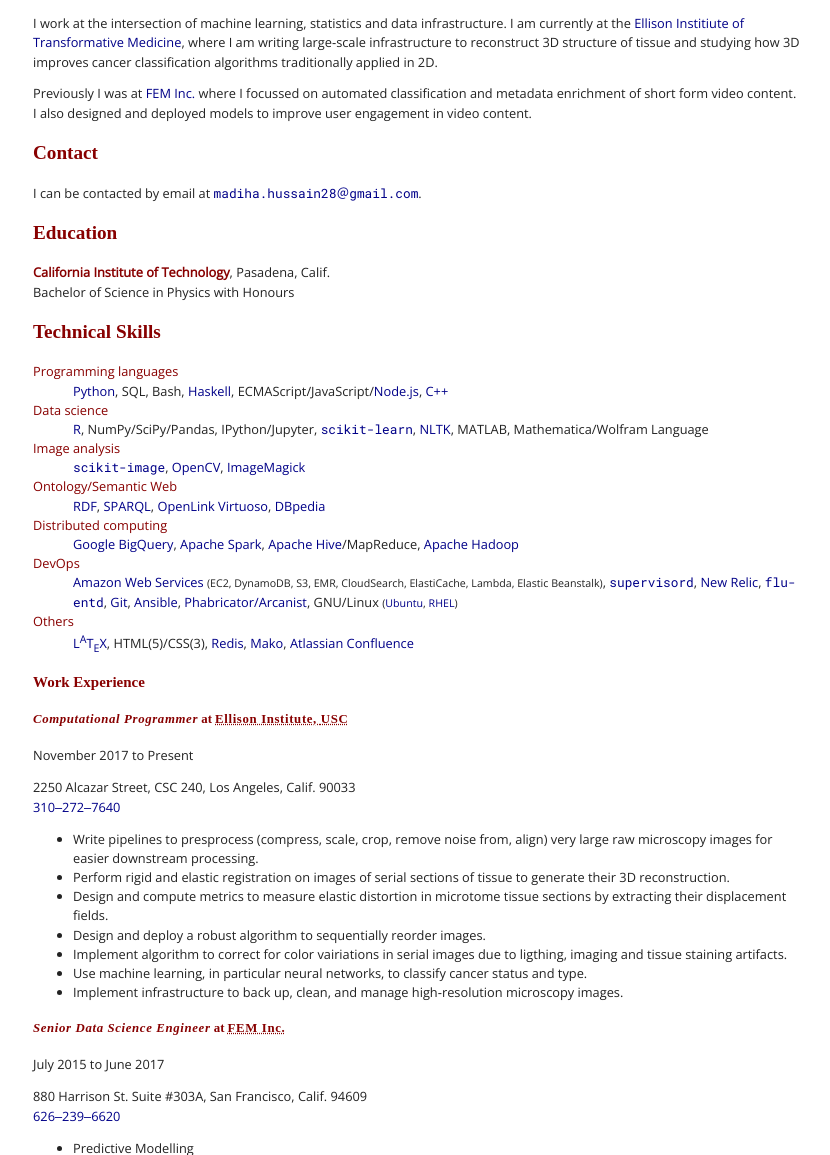
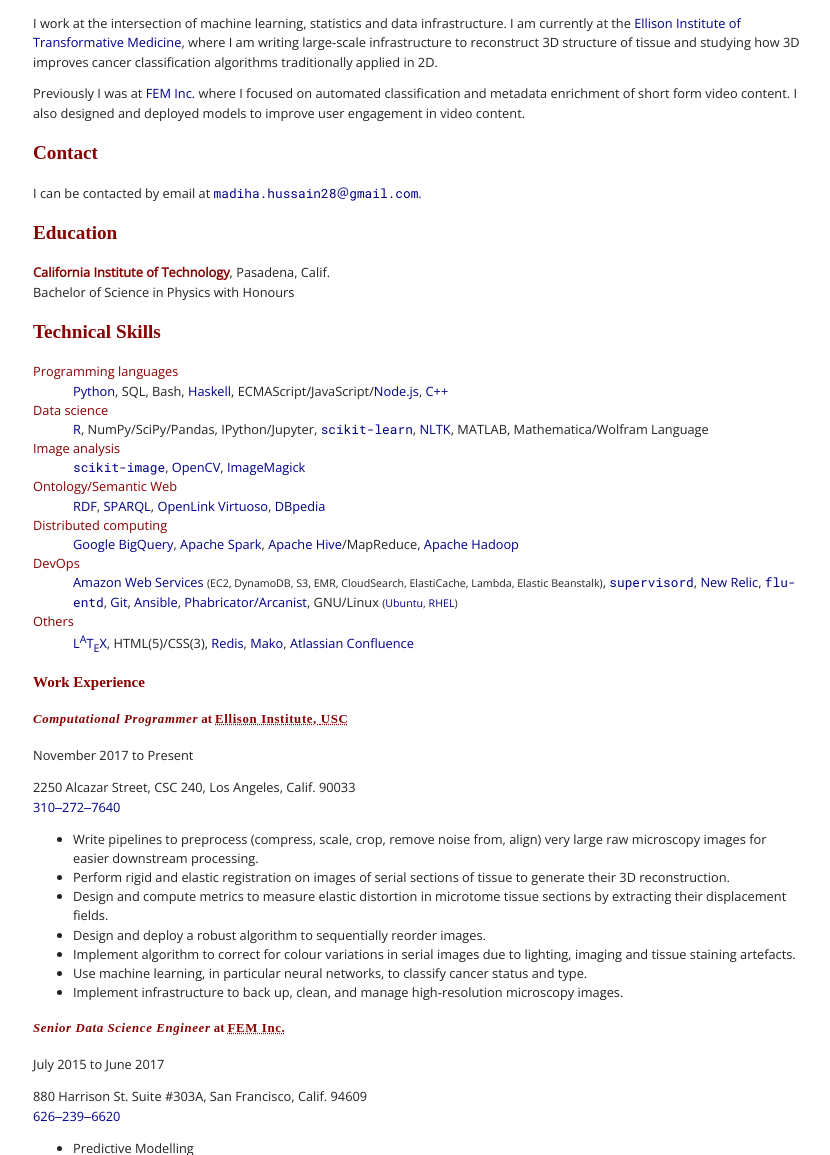
Before and after one commit to madiha28/madiha.github.io, a plain HTML site: page index.html in a window 1280 px wide. Shown: the part 67-1222 px from the top of the page, without its empty margins (223-1053 px from the left). Drawn offline with nearby package versions, Linux system fonts and the light colour scheme; a web font is replaced by a local one.

Commit message:
fix typos

```diff
--- a/index.html
+++ b/index.html
@@ -35,8 +35,8 @@
 <body>
 <h1>Madiha Hussain</h1>
 
-<p>I work at the intersection of machine learning, statistics and data infrastructure. I am currently at the  <a rel="external nofollow noopener noreferrer" href="https://ellison.usc.edu">Ellison Institiute of Transformative Medicine</a>, where I am writing large‐scale infrastructure to reconstruct <abbr title="three‐dimensonal">3D</abbr> structure of tissue and studying how <abbr title="a three‐dimensional approach">3D</abbr> improves cancer classification algorithms traditionally applied in <abbr title="two dimensions">2D</abbr>.
-<p>Previously I was at <a rel="external nofollow noopener noreferrer" href="https://www.fem-inc.com">FEM <abbr title="Incorporated">Inc.</abbr></a> where I focussed on automated classification and metadata enrichment of short form video content. I also designed and deployed models to improve user engagement in video content.
+<p>I work at the intersection of machine learning, statistics and data infrastructure. I am currently at the  <a rel="external nofollow noopener noreferrer" href="https://ellison.usc.edu">Ellison Institute of Transformative Medicine</a>, where I am writing large‐scale infrastructure to reconstruct <abbr title="three‐dimensonal">3D</abbr> structure of tissue and studying how <abbr title="a three‐dimensional approach">3D</abbr> improves cancer classification algorithms traditionally applied in <abbr title="two dimensions">2D</abbr>.
+<p>Previously I was at <a rel="external nofollow noopener noreferrer" href="https://www.fem-inc.com">FEM <abbr title="Incorporated">Inc.</abbr></a> where I focused on automated classification and metadata enrichment of short form video content. I also designed and deployed models to improve user engagement in video content.
 
 <h2>Contact</h2>
 <address>
@@ -80,11 +80,11 @@
 <a rel="external nofollow noopener noreferrer" href="tel:+1-310-272-7640">310‒272‒7640</a>
 </address>
 <ul>
-<li>Write pipelines to presprocess (compress, scale, crop, remove noise from, align) very large raw microscopy images for easier downstream processing.
+<li>Write pipelines to preprocess (compress, scale, crop, remove noise from, align) very large raw microscopy images for easier downstream processing.
 <li>Perform rigid and elastic registration on images of serial sections of tissue to generate their <abbr title="three‐dimensional">3D</abbr> reconstruction.
 <li>Design and compute metrics to measure elastic distortion in microtome tissue sections by extracting their displacement fields.
 <li>Design and deploy a robust algorithm to sequentially reorder images.
-<li>Implement algorithm to correct for color vairiations in serial images due to ligthing, imaging and tissue staining artifacts.
+<li>Implement algorithm to correct for colour variations in serial images due to lighting, imaging and tissue staining artefacts.
 <li>Use machine learning, in particular neural networks, to classify cancer status and type.
 <li>Implement infrastructure to back up, clean, and manage high‐resolution microscopy images.
 </ul>
```
